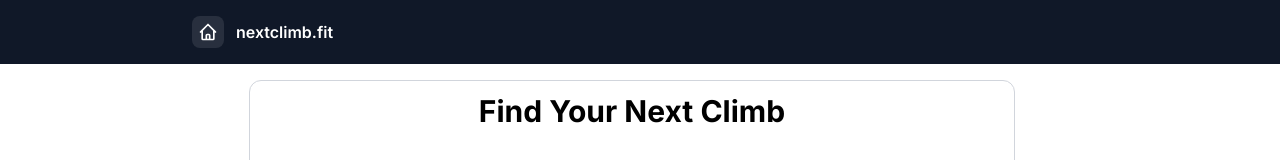
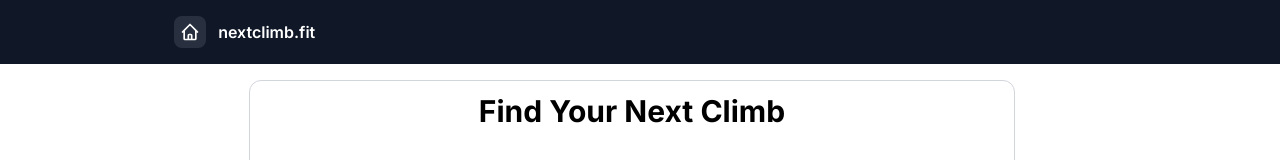
Before and after one commit to strikeitbroke/nextclimb-frontend, a React (Vite) app: page / in a window 1280 px wide. Shown: the top 160 px of the page. Built offline with nearby package versions, Linux system fonts and the light colour scheme.

Commit message:
fixed the menu margins

```diff
--- a/src/components/MenuBar.tsx
+++ b/src/components/MenuBar.tsx
@@ -1,8 +1,8 @@
 export default function MenuBar() {
   return (
     <>
-      <header className="bg-gray-900 text-white p-4">
-        <div className="max-w-4xl mx-auto flex items-center justify-between">
+      <header className="grid bg-gray-900 text-white p-4">
+        <div className="col-span-12 md:col-start-3 max-w-4xl flex items-center justify-between">
           <div className="flex items-center gap-3">
             <div className="w-8 h-8 bg-white/10 rounded flex items-center justify-center">
               <svg
```
